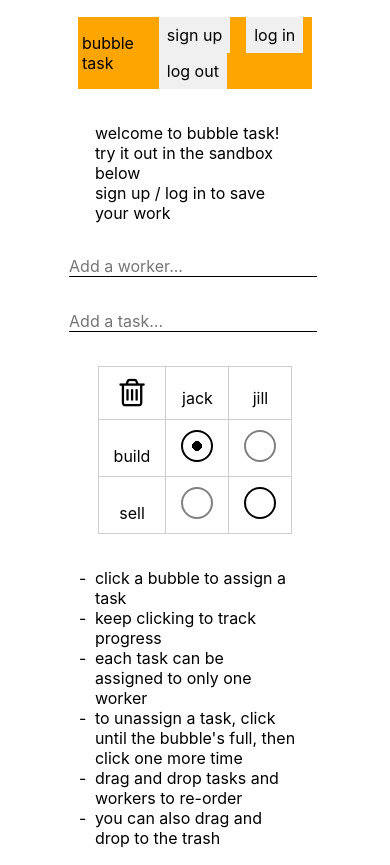
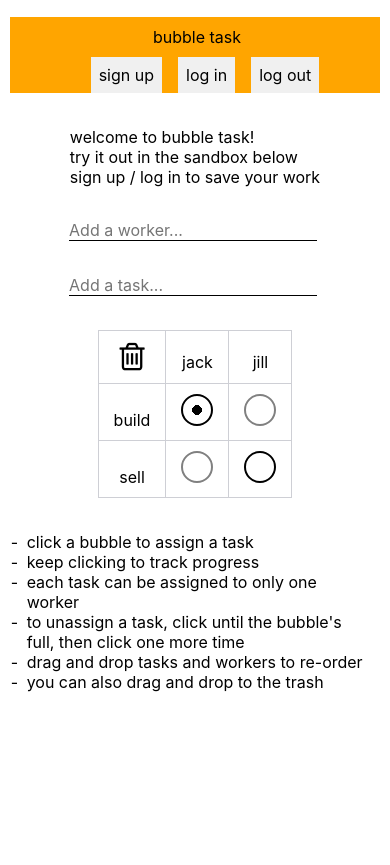
Before and after one commit to qooqu/bubbletask, a React (Create React App) app in the folder web/: page / in a window 390 px wide. After the commit the page ends 844 px from the top, so only its background shows below. Built offline with nearby package versions, Linux system fonts and the light colour scheme; no server answers.

Commit message:
web: minor css improvements

```diff
--- a/web/src/App.css
+++ b/web/src/App.css
@@ -37,6 +37,16 @@ nav {
     justify-content: space-between;
     align-items: center;
     background: orange;
+}
+
+@media (max-width: 30em) {
+    nav {
+        flex-direction: column;
+        justify-content: center;
+    }
+    #container {
+        width: 95vw;
+    }
 }
 
 nav:first-child {
--- a/web/src/components/Nav.js
+++ b/web/src/components/Nav.js
@@ -22,7 +22,7 @@ const Nav = (props) => {
             <nav>
                 <span
                     onClick={() => window.location.reload(true)}
-                    style={{ cursor: "pointer" }}
+                    style={{ cursor: "pointer", padding: "10px" }}
                 >
                     bubble task
                     {/* {currentUser.username ? currentUser.username : "sandbox"} */}
```
